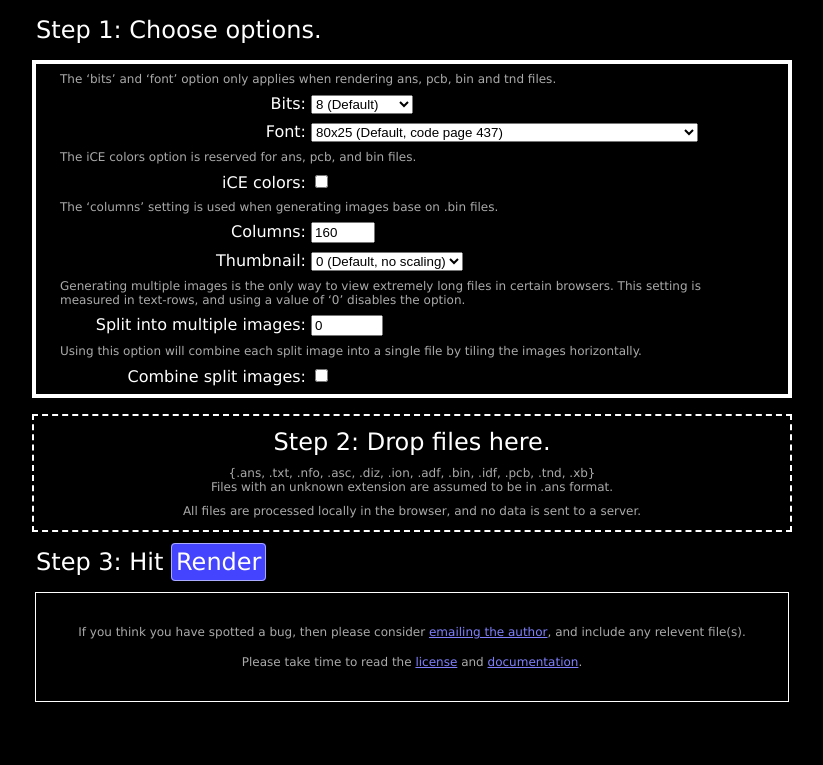
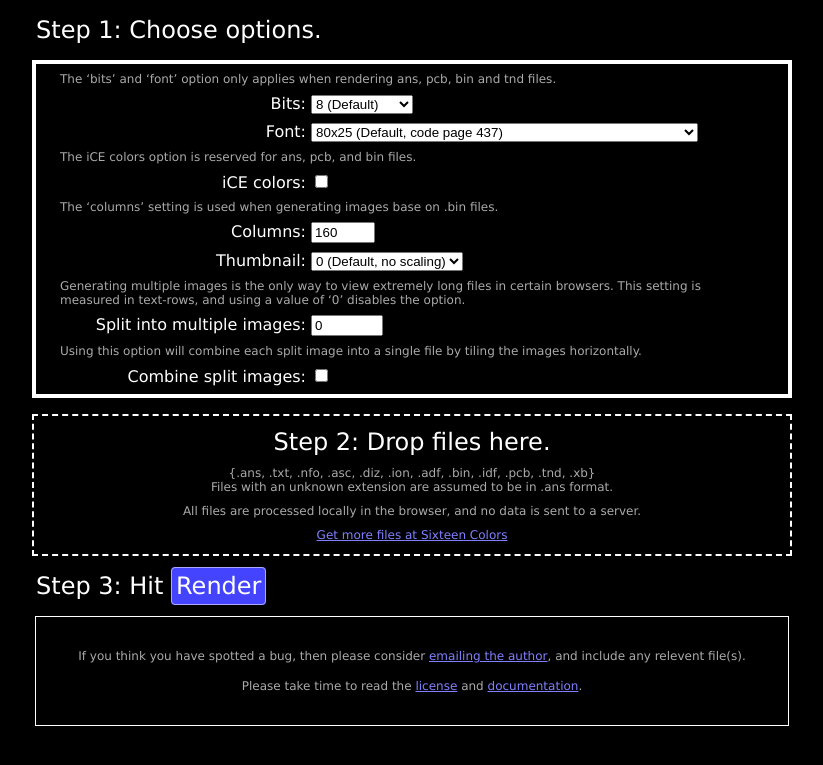
Before and after one commit to ansilove/ansilove.js, a Jekyll site: the page try/index.html, which Jekyll copies as it is, in a window 1280 px wide. Shown: the top 765 px of the page, without its empty margins (228-1051 px from the left). Built offline with Jekyll 4.4.1, drawn with Linux system fonts in a browser that asks for light colours.

Commit message:
Added link to sixteencolors.net

```diff
--- a/try/index.html
+++ b/try/index.html
@@ -118,6 +118,7 @@
             </div>
             <p class="subtext">{.ans, .txt, .nfo, .asc, .diz, .ion, .adf, .bin, .idf, .pcb, .tnd, .xb}<br>Files with an unknown extension are assumed to be in .ans format.</p>
             <p class="subtext">All files are processed locally in the browser, and no data is sent to a server.</p>
+            <p class="subtext"><a href="http://sixteencolors.net">Get more files at Sixteen Colors</a></p>
         </div>
 
         <div class="box">
```
